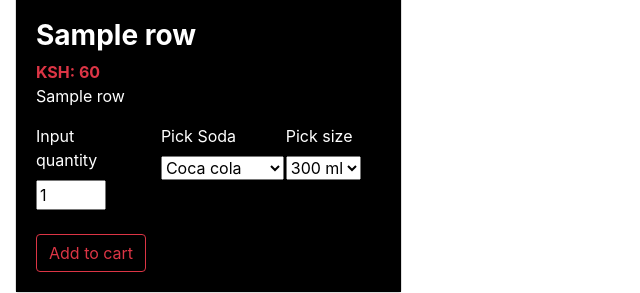
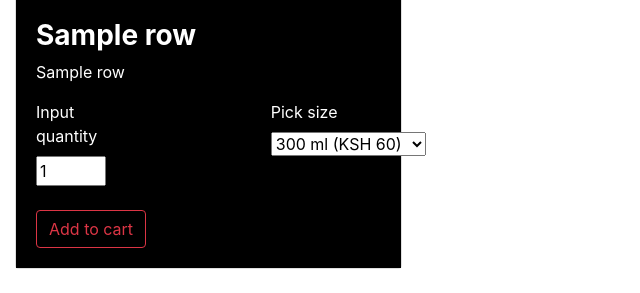
Before and after one commit to gray-huntr/olive_restaurant, a Flask app: template app/templates/clients/drink_menu.html in a window 1280 px wide. Shown: the part 576-869 px from the top of the page, without its empty margins (0-640 px from the left). After the commit the page ends 845 px from the top, so only its background shows below. Run offline with Flask 3, Linux system fonts and the light colour scheme; the template is opened without the code that fills it: most values are stand-ins (such as "Sample title", 1, 10 or a date in 2020); some libraries are stand-ins or nearby versions.

Commit message:
Drink ordering system updated

```diff
--- a/app/templates/clients/drink_menu.html
+++ b/app/templates/clients/drink_menu.html
@@ -27,7 +27,6 @@
                 <img src="static/images/{{row[2]}}" height="300" width="100%" alt="">
                 <div class="card-body" style="background-color: #000;">
                     <h3><b class="card-title text-white" >{{ row[1]}}</b></h3>
-                    <b class="text-danger"> KSH: <span id="price"></span></b>
                     <p class="text-white">{{ row[3] }}</p>
                     <form action="/addtocart/Drink" method="post">
 <!--                        A div containing the quantity, type of drink and size of drink-->
@@ -39,20 +38,37 @@
                             </div>
 <!--                            Contains the type of soda to choose from-->
                             <div class="col-md-4">
+                                {% if row [1] == "Soda"%}
                                     <label class="text-white">Pick Soda</label>
-                                <select name="soda" id="">
+                                    <select name="soda">
                                         <option value="Coca cola">Coca cola</option>
                                         <option value="Sprite">Sprite</option>
                                         <option value="Black current">Black current</option>
                                         <option value="Stoney">Stoney</option>
                                     </select>
+                                {% elif row [1] == "Fresh juice" %}
+                                    <label class="text-white">Pick flavour</label>
+                                    <select name="soda">
+                                        <option value="Mango">Mango</option>
+                                        <option value="Passion">Passion</option>
+                                        <option value="Pineapple">Pineapple</option>
+                                        <option value="Bitroot">Bitroot</option>
+                                    </select>
+                                {% elif row [1] == "Youghurt" %}
+                                    <label class="text-white">Pick flavour</label>
+                                    <select name="soda">
+                                        <option value="Vanilla">Vanilla</option>
+                                        <option value="Strawberry">Strawberry</option>
+                                        <option value="Pineapple">Pineapple</option>
+                                    </select>
+                                {% endif %}
                             </div>
 <!--                            Contains the size to choose from-->
-                            <div class="col-md-4">
+                            <div class="col-md-4" style="padding-left: 0px">
                                 <label for="size" class="text-white">Pick size</label>
                                 <select name="size" id="size">
-                                    <option value="60">300 ml</option>
-                                    <option value="100">500 ml</option>
+                                    <option value="60">300 ml (KSH 60)</option>
+                                    <option value="100">500 ml (KSH 100)</option>
                                 </select>
                             </div>
                         </div>
@@ -64,17 +80,17 @@
         </div>
         {% endfor %}
     </section>
-    <script>
-        function notEmpty(){
+<!--    <script>-->
+<!--        function notEmpty(){-->
 
-            var e = document.getElementById("size");
-            var strUser = e.options[e.selectedIndex].value;
-            document.getElementById('price').innerHTML = strUser;
+<!--            var e = document.querySelectorAll("#size");-->
+<!--            var strUser = e.options[e.selectedIndex].value;-->
+<!--            document.querySelectorAll('#price').innerHTML = strUser;-->
 
-        }
-        notEmpty()
+<!--        }-->
+<!--        notEmpty()-->
 
-        document.getElementById("size").onchange = notEmpty;
-    </script>
+<!--        document.querySelectorAll("#size").onchange = notEmpty;-->
+<!--    </script>-->
 </body>
 </html>
```
Also changed, not shown: app/static/images/fresh_juice.jpg (added), app/static/images/youghurt.jpg (added). Lines whose indentation alone changed are shown as unchanged.
